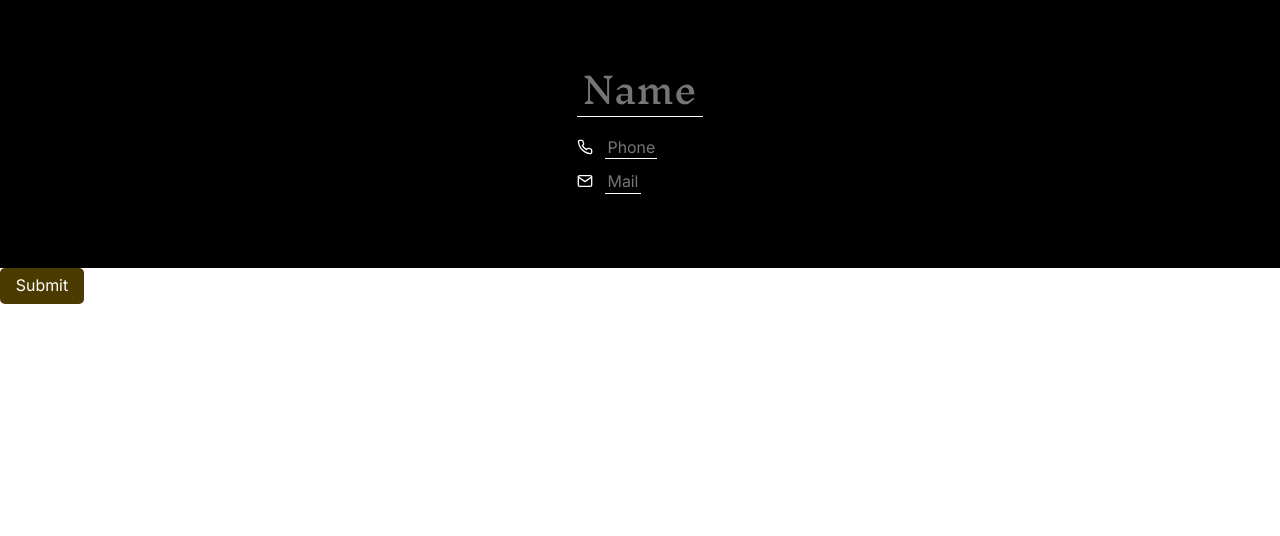
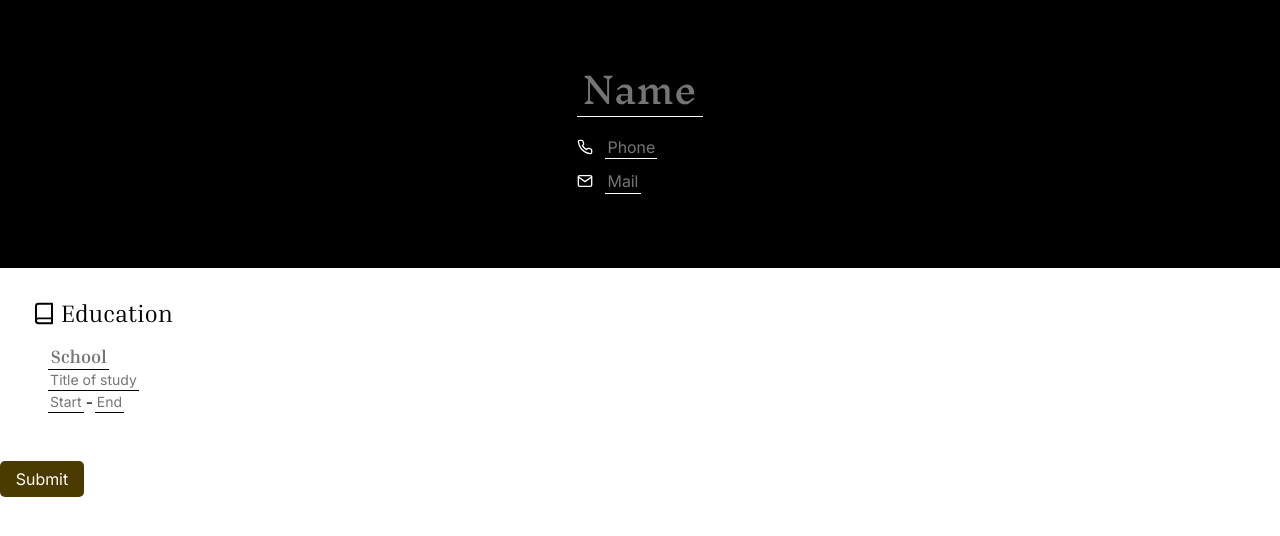
Before and after one commit to 21Neil/cv-application, a React (Vite) app: page / in a window 1280 px wide. Shown: the top 536 px of the page. Built offline with nearby package versions, Linux system fonts and the light colour scheme.

Commit message:
feat: add Education section

```diff
--- a/src/App.css
+++ b/src/App.css
@@ -37,6 +37,11 @@ input {
   padding: 0.15em;
 }
 
+input:focus {
+  outline: none;
+  border-bottom-width: 2px;
+}
+
 button {
   color: white;
   width: 5.25em;
--- a/src/App.jsx
+++ b/src/App.jsx
@@ -1,6 +1,7 @@
 import { useState } from "react";
 import "./App.css";
 import GeneralInformation from "./components/GeneralInformation";
+import Education from "./components/Education";
 
 function App() {
   const [edit, setEdit] = useState(true);
@@ -8,6 +9,7 @@ function App() {
   return (
     <>
       <GeneralInformation {...{ edit }} />
+      <Education {...{edit}} />
       <div className='btn-container'>
         <div className='container'>
           {edit ? (
--- /dev/null
+++ b/src/components/Education.jsx
@@ -0,0 +1,86 @@
+import { useState } from "react";
+import bookIcon from "../assets/img/book.svg";
+import Input from "./Input";
+import '../styles/Education.css'
+
+const Education = ({ edit }) => {
+  const [eduField, setEduField] = useState({
+    school: "",
+    study: "",
+    start: "",
+    end: "",
+  });
+  return (
+    <section className='edu'>
+      <div className='container'>
+        <div className='edu__title'>
+          <img src={bookIcon} alt='book' />
+          <h2>Education</h2>
+        </div>
+        <div className='edu__content'>
+          {edit ? (
+            <Input
+              className='edu__content-school-input'
+              type='text'
+              value={eduField.school}
+              onChange={(e) =>
+                setEduField({ ...eduField, school: e.target.value })
+              }
+              placeholder='School'
+              initWidth={56}
+            />
+          ) : (
+            <h3 className="edu__content-school">{eduField.school}</h3>
+          )}
+          {edit ? (
+            <Input
+              className='edu__content-study-input'
+              type='text'
+              value={eduField.study}
+              onChange={(e) =>
+                setEduField({ ...eduField, study: e.target.value })
+              }
+              placeholder='Title of study'
+              initWidth={87}
+            />
+          ) : (
+            <p className="edu__content-study">{eduField.study}</p>
+          )}
+          <div className="edu__content-date-container">
+            {edit ? (
+              <Input
+                className='edu__content-start-input'
+                type='text'
+                value={eduField.start}
+                onChange={(e) =>
+                  setEduField({ ...eduField, start: e.target.value })
+                }
+                placeholder='Start'
+                initWidth={32}
+              />
+            ) : (
+              <p className="edu__content-start">{eduField.start}</p>
+            )}
+            <span>-</span>
+            {edit ? (
+              <Input
+                className='edu__content-end-input'
+                type='text'
+                value={eduField.end}
+                onChange={(e) =>
+                  setEduField({ ...eduField, end: e.target.value })
+                }
+                placeholder='End'
+                initWidth={25}
+              />
+            ) : (
+              <p className="edu__content-end">{eduField.end}</p>
+            )}
+          </div>
+        </div>
+      </div>
+    </section>
+  );
+};
+
+export default Education;
--- /dev/null
+++ b/src/styles/Education.css
@@ -0,0 +1,38 @@
+.edu {
+  padding: 2em;
+}
+
+.edu__title {
+  display: flex;
+  gap: 5px;
+}
+
+.edu__title h2 {
+  font-family: Inria-Serif;
+  font-weight: 400;
+  margin: 0;
+}
+
+.edu__content {
+  display: flex;
+  flex-direction: column;
+  padding: 1em;
+}
+
+.edu__content input,
+.edu__content p {
+  font-size: 0.875em;
+}
+
+.edu__content .edu__content-school-input,
+.edu__content .edu__content-school {
+  font-family: Inria-Serif;
+  font-weight: bold;
+  font-size: 1.125em;
+}
+
+.edu__content-date-container {
+  display: flex;
+  align-items: center;
+  gap: 0.1em;
+}
--- a/src/styles/GeneralInformation.css
+++ b/src/styles/GeneralInformation.css
@@ -4,6 +4,10 @@
   display: flex;
   justify-content: center;
   color: #fff;
+}
+
+.general-info h1 {
+  font-weight: 400;
 }
 
 .general-info input {
```
